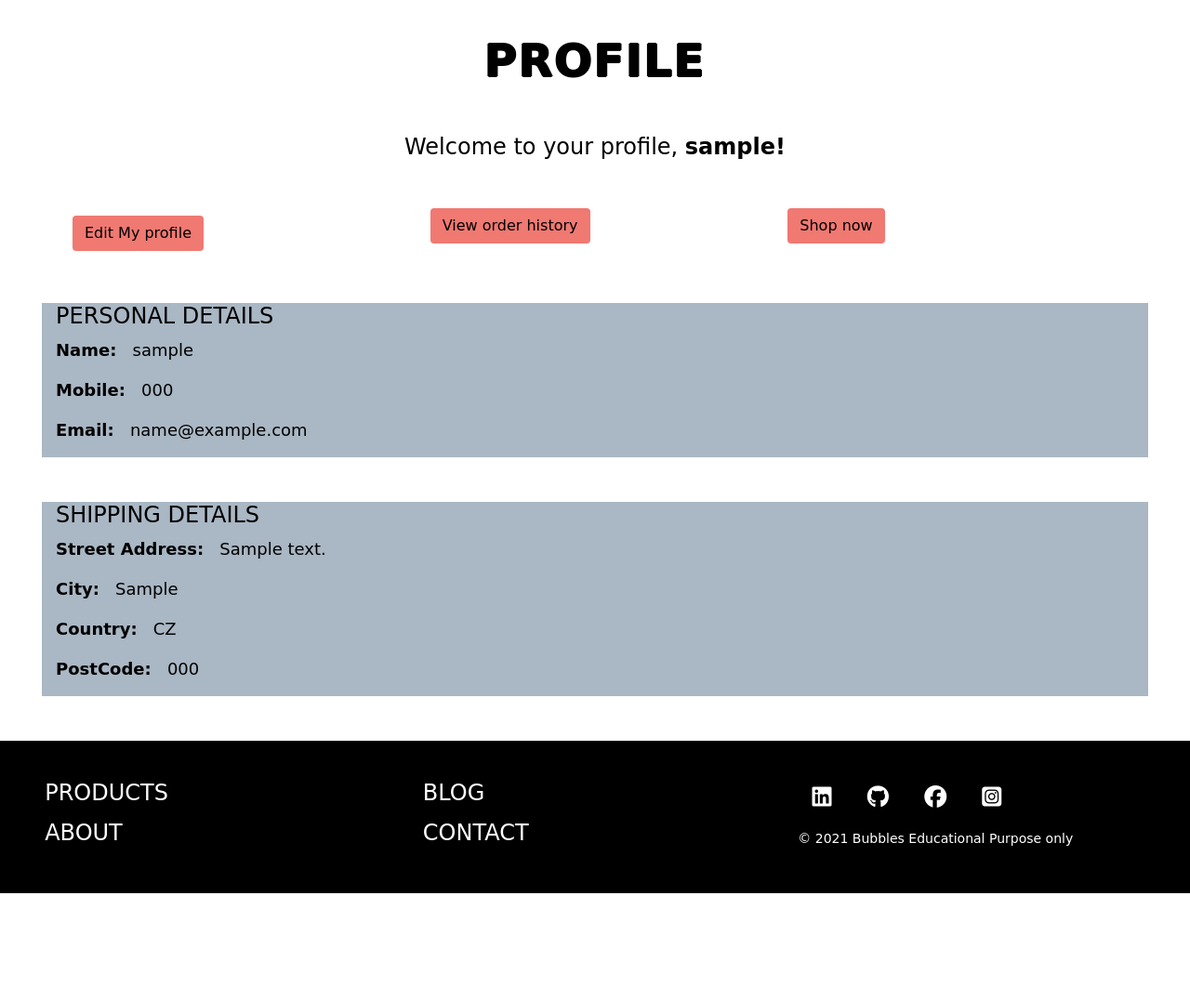
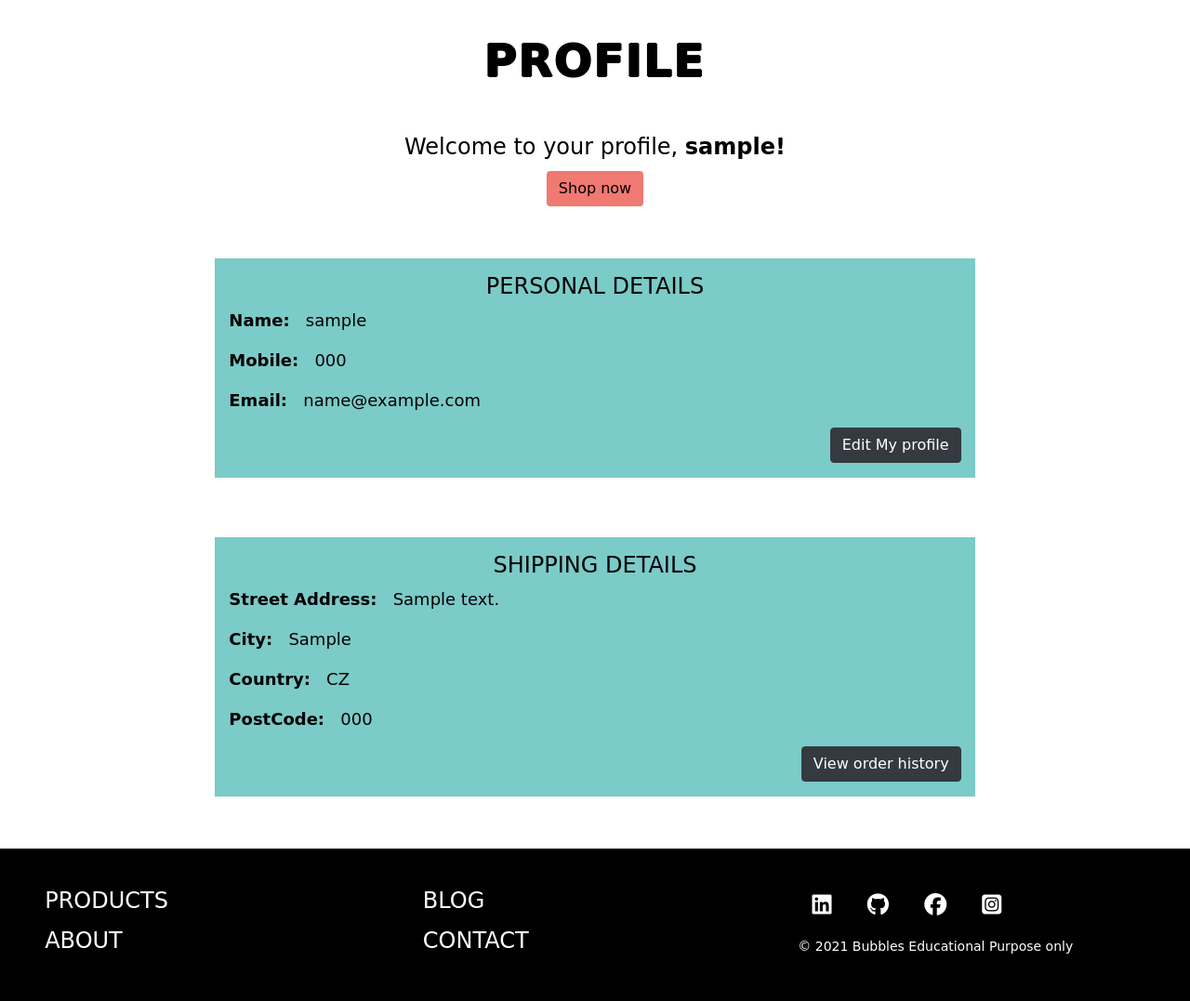
Before and after one commit to gomathishankar28/ms4_bubbles, a Django app: page /profile/ in a window 1280 px wide. Shown: the part 241-1318 px from the top of the page at 93% size. Before the commit the page ends 1202 px from the top, so only its background shows below. Run offline with Django 3.2, Linux system fonts and the light colour scheme; a user stored in the database is signed in; tables that the repository leaves empty hold one stand-in row (values such as "Sample post"); some libraries are stand-ins or nearby versions; some web fonts are replaced.

Commit message:
added styles to profile.html

```diff
--- a/bubbles/settings.py
+++ b/bubbles/settings.py
@@ -49,6 +49,7 @@ INSTALLED_APPS = [
     'profiles',
     'reviews',
     'blog',
+
 
     # other
     'crispy_forms',
@@ -119,6 +120,7 @@ LOGIN_URL = '/accounts/login/'
 LOGIN_REDIRECT_URL = '/'
 
 WSGI_APPLICATION = 'bubbles.wsgi.application'
+
 
 
 # Database
--- a/home/views.py
+++ b/home/views.py
@@ -16,7 +16,6 @@ def index(request):
     """
     latest_products = Product.objects.all()
     no_of_products = len(latest_products)
-    print(no_of_products)
     latest_arrival_1 = get_object_or_404(Product, pk=(no_of_products - 2))
     latest_arrival_2 = get_object_or_404(Product, pk=(no_of_products - 1))
     latest_arrival_3 = get_object_or_404(Product, pk=(no_of_products))
--- a/profiles/models.py
+++ b/profiles/models.py
@@ -4,6 +4,7 @@ from django.db.models.signals import post_save
 from django.dispatch import receiver
 
 from django_countries.fields import CountryField
+
 
 
 class UserProfile(models.Model):
--- a/profiles/templates/profiles/profile.html
+++ b/profiles/templates/profiles/profile.html
@@ -14,36 +14,34 @@
         <p class="mb-0 text-center">
                 Welcome to your profile, <strong>{{ user.username }}!</strong>
         </p>
-    </div>
-    <div class="row mt-5 mx-5">
-        <div class="col-12 col-md-4 mt-2 mb-2 profile-link">
-            <a href="{% url 'edit_profile' %}" class="btn cta-button profile-btn">Edit My profile</a>
-        </div>
-        <div class="col-12 col-md-4 mb-2">
-            <a href="{% url 'order_history' %}" class="btn cta-button profile-btn">View order history</a>
-        </div>
-        <div class="col-12 col-md-4 mb-2">
+        <div class="text-center mt-2">
             <a href="{% url 'products' %}" class="btn cta-button profile-btn">Shop now</a>
         </div>
     </div>
-    <div class = "row mt-5 profile">
-        <div class="col-12">
-            <h4>PERSONAL DETAILS</h4>
+
+    <div class = "row mt-5 ml-1 mr-1 p-2">
+        <div class="col-sm-10 offset-sm-1 col-md-8 offset-md-2 profile">
+            <h4 class="text-center pt-3">PERSONAL DETAILS</h4>
             <p><strong>Name:</strong> &nbsp; {{ user.username }}</p>
             <p><strong>Mobile:</strong> &nbsp; {{ order.phone_number }}</p>
             <p><strong>Email:</strong> &nbsp; {{ user.email }}</p>
+            <div class="text-right">
+                <a href="{% url 'edit_profile' %}" class="btn btn-dark profile-btn mb-3">Edit My profile</a>
+            </div>
         </div>
     </div>
 
-    <div class = "row mt-5 profile mb-5">
-        <div class="col-12">
-            <h4>SHIPPING DETAILS</h4>
+    <div class = "row mt-5 ml-1 mr-1 p-2 mb-5">
+        <div class="col-sm-10 offset-sm-1 col-md-8 offset-md-2 profile">
+            <h4 class="text-center pt-3">SHIPPING DETAILS</h4>
 
                 <p><strong>Street Address:</strong> &nbsp; {{ order.street_address1 }}</p>
                 <p><strong>City:</strong> &nbsp; {{ order.town_or_city }}</p>
                 <p><strong>Country:</strong> &nbsp; {{ order.country }}</p>
                 <p><strong>PostCode:</strong> &nbsp; {{ order.postcode }}</p>
-
+                <div class="text-right">
+                    <a href="{% url 'order_history' %}" class="btn btn-dark profile-btn mb-3">View order history</a>
+                </div>
         </div>
     </div>
 </div>
--- a/profiles/views.py
+++ b/profiles/views.py
@@ -12,6 +12,7 @@ def profile(request):
     """ Display the user's profile. """
 
     profile = get_object_or_404(UserProfile, user=request.user)
+    print(profile)
     template = 'profiles/profile.html'
     order = profile.orders.latest('order_number')
     context = {
--- a/reviews/templates/reviews/add_review.html
+++ b/reviews/templates/reviews/add_review.html
@@ -21,14 +21,14 @@
     </div>
     <!--renders the review form for the user to add a review-->
     <div class="row pb-5">
-        <div class="col-sm-10 offset-sm-1 col-md-8 offset-md-2">
-            <form method="POST" action="{% url 'add_review' product.id %}" class="form mb-5"
+        <div class="col-sm-10 offset-sm-1 col-md-8 offset-md-2 p-5 form-bg">
+            <form method="POST" action="{% url 'add_review' product.id %}" class="form"
                 enctype="multipart/form-data">
                 {% csrf_token %}
                 {{ form | crispy }}
                 <div class="text-center">
 
-                    <button class="btn btn-blue rounded-0 btn-success mt-3 mr-3" type="submit">Add Review</button>
+                    <button class="btn btn-blue rounded-0 btn-dark mt-3 mr-3" type="submit">Add Review</button>
                     <a href="{% url 'product_detail' product.id %}" class="btn btn-outline-red btn-danger mt-3 ml-3">Cancel</a>
                 </div>
             </form>
--- a/reviews/views.py
+++ b/reviews/views.py
@@ -55,6 +55,7 @@ def edit_review(request, review_id):
         if form.is_valid():
             form.save()
             messages.success(request, 'Successfully edited review.')
+            return redirect(reverse('product_detail', args=(review.product.id,)))
         else:
             messages.error(request, 'Failed to edit review. \
                     Please check the form is valid and try again.')
--- a/static/css/base.css
+++ b/static/css/base.css
@@ -14,6 +14,7 @@ html {
     scroll-behavior: smooth;
     height: 100%;
 }
+
 .btn-black {
     background: black;
     color: white;
@@ -34,6 +35,10 @@ html {
 }
 .border-black {
     border: 1px solid black !important;
+}
+.form-bg {
+    background-color: #7bcbc8;
+
 }
 .overlay {
 	height: 100%;
@@ -266,9 +271,8 @@ footer p {
 }
 /* -------- Profile page------------- */
 .profile {
-    background-color:#aab7c4;
-    margin-left: 30px;
-    margin-right: 30px;
+    background-color:#7bcbc8;
+
 }
 .profile p {
     font-size: 18px;
@@ -537,7 +541,7 @@ footer p {
     visibility: visible;
   }
 .view-review {
-      background-color: lightgray;
+      background-color: #e9ecef;
   }
 .review-desc {
       font-size: 18px;;
```
Also changed, not shown: blog/templates/blog/add_post.html (+5 -5 lines), blog/templates/blog/edit_post.html (+6 -6 lines), profiles/templates/profiles/edit_profile.html (+4 -3 lines), reviews/templates/reviews/edit_review.html (+6 -9 lines), reviews/templates/reviews/includes/reviews.html (+12 -12 lines).
